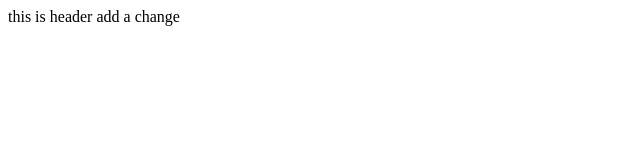
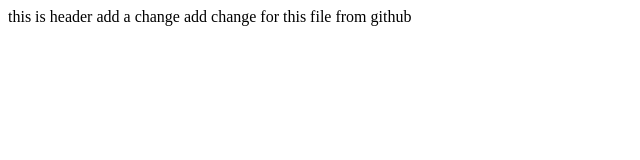
Before and after one commit to KevinSpacer/https---github.com-KevinSpacer-test, a plain HTML site: page index.html in a window 1280 px wide. Shown: the whole page, without its empty margins (0-640 px from the left). Drawn offline with Linux system fonts and the light colour scheme.

Commit message:
Update index.html

```diff
--- a/index.html
+++ b/index.html
@@ -1,3 +1,3 @@
 <body>
-    <header>this is header add a change</header>
+    <header>this is header add a change add change for this file from github</header>
 </body>
```
